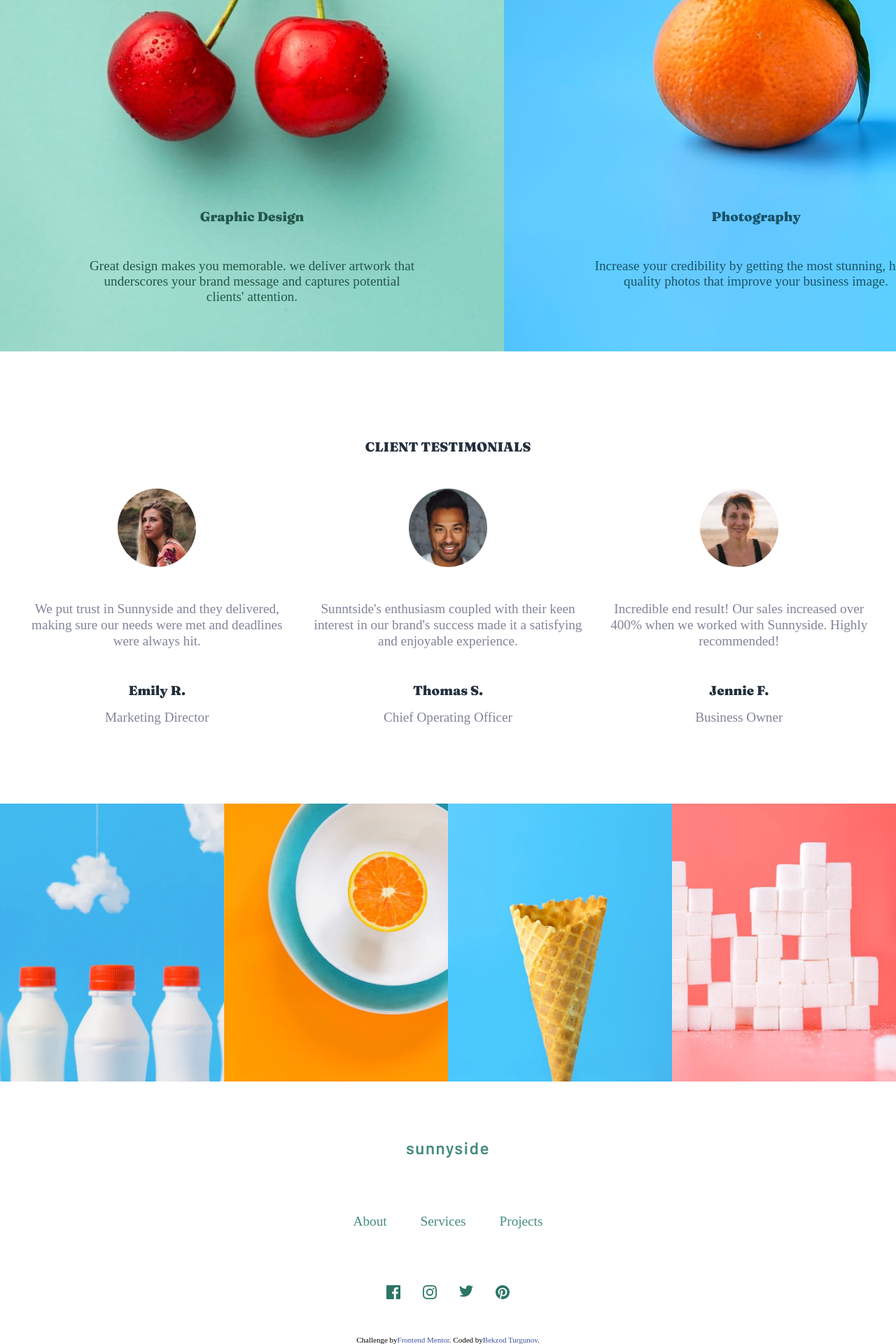
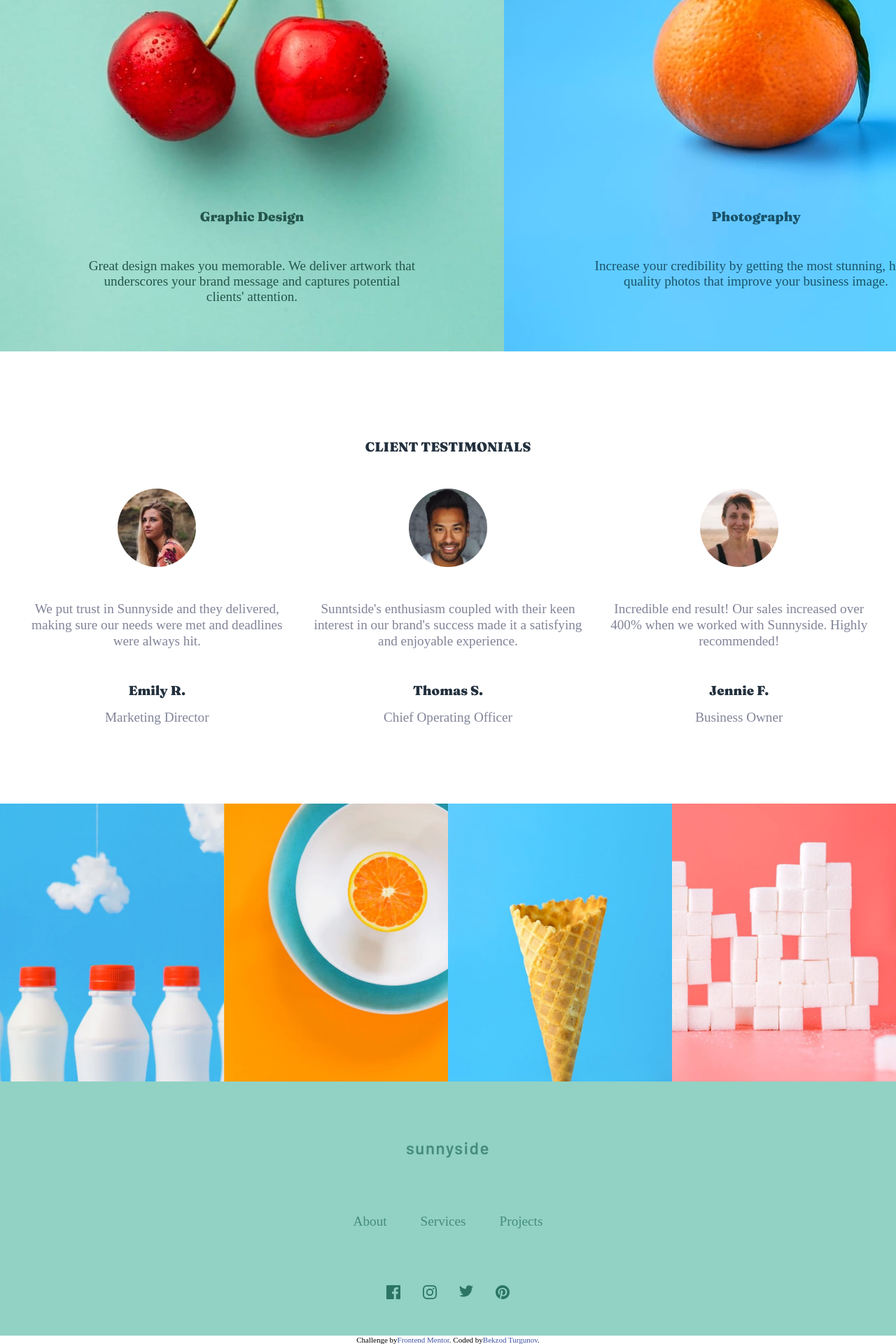
Before and after one commit to bekzodturgunoff/-Sunnyside-agency, a React (Vite) app: page / in a window 1280 px wide. Shown: the part 1960-3880 px from the top of the page at 70% size. Built offline with nearby package versions, Linux system fonts and the light colour scheme.

Commit message:
Desktop done

```diff
--- a/src/App.css
+++ b/src/App.css
@@ -217,7 +217,7 @@ a {
   justify-content: center;
   flex-direction: column;
   align-items: center;
-  background-color: ;
+  background-color: #91d2c4;
 }
 
 .footer h2 {
--- a/src/Hero.jsx
+++ b/src/Hero.jsx
@@ -52,7 +52,7 @@ export default function Hero() {
           <img src="../images/desktop/image-graphic-design.jpg" />
           <h3 className="graphic-design">Graphic Design</h3>
           <p className="graphic-p">
-            Great design makes you memorable. we deliver artwork that
+            Great design makes you memorable. We deliver artwork that
             underscores your brand message and captures potential clients'
             attention.
           </p>
```
